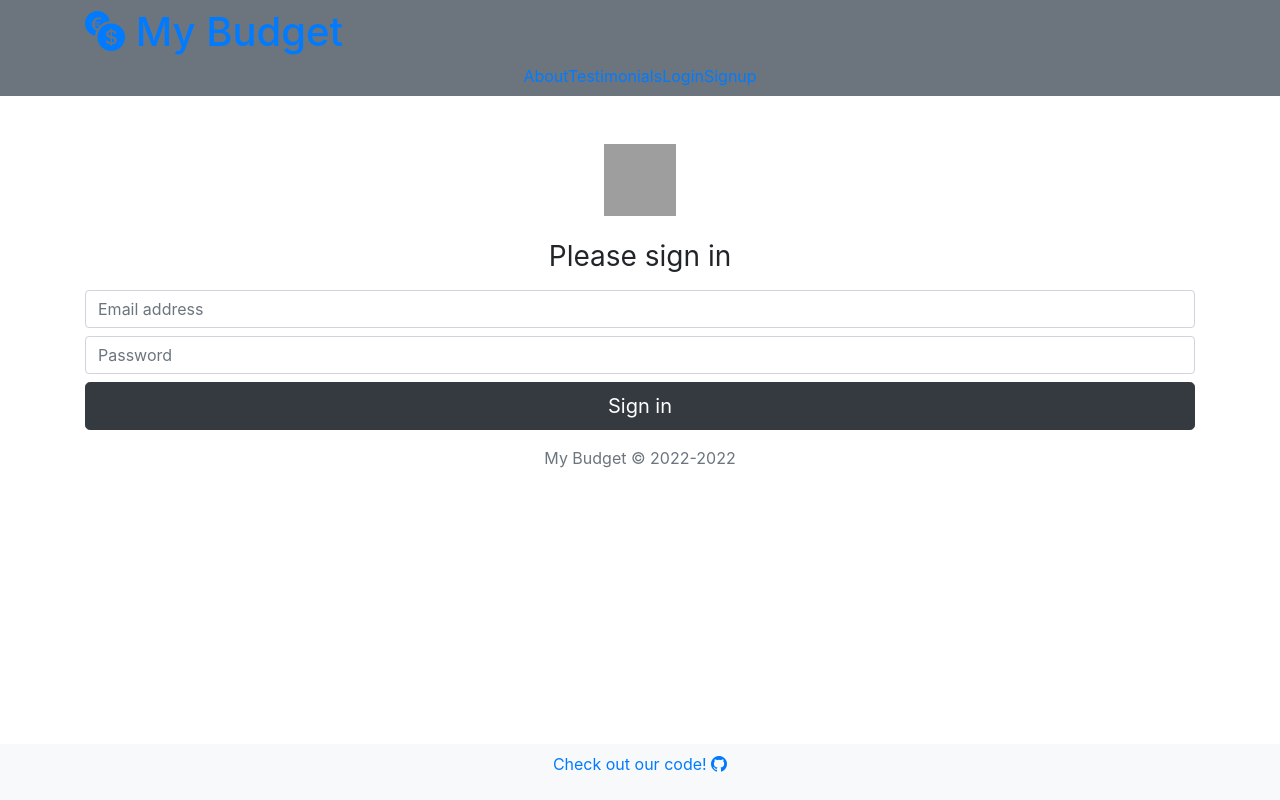
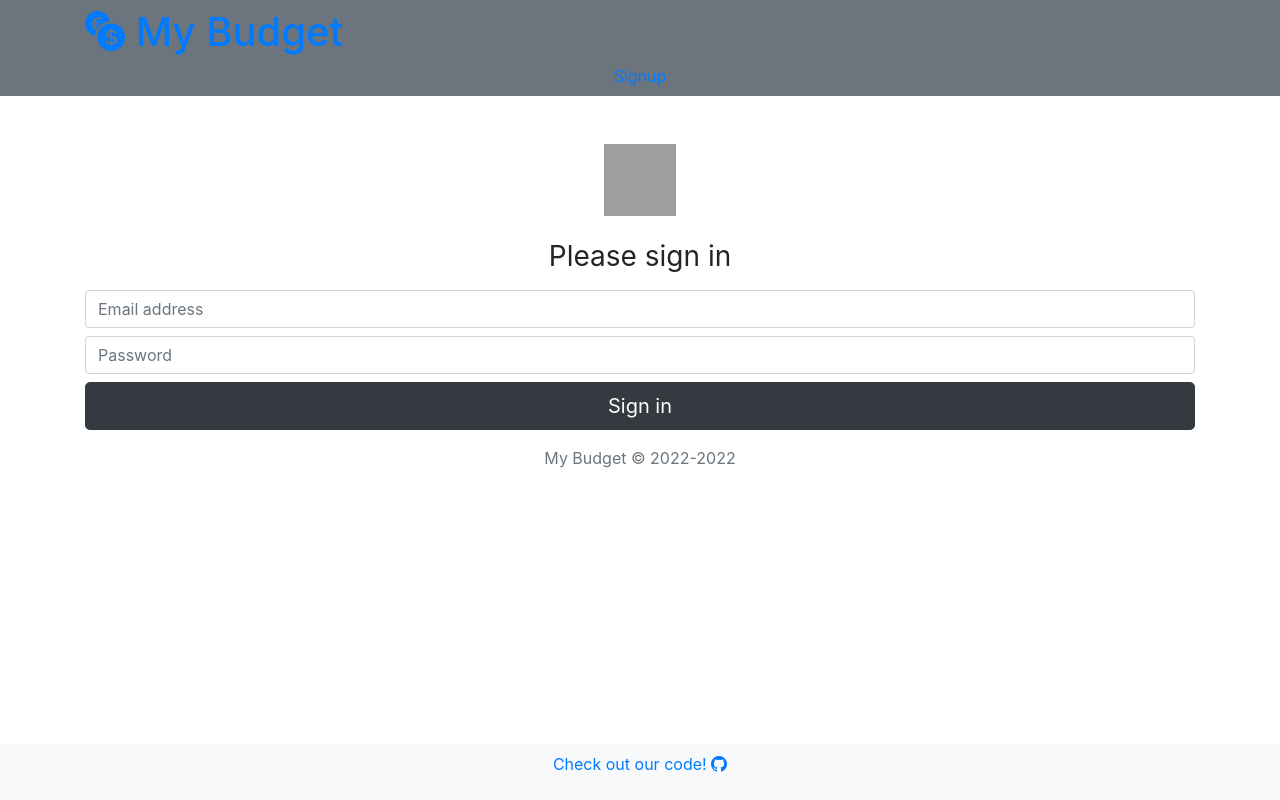
Before and after one commit to AShariat/my-budget, a React (Create React App) app in the folder client/: page /login in a window 1280 px wide. Built offline with nearby package versions, Linux system fonts and the light colour scheme; grey boxes are pictures that could not be loaded.

Commit message:
header renders if logged in

```diff
--- a/client/src/components/Header/index.js
+++ b/client/src/components/Header/index.js
@@ -1,7 +1,29 @@
 import React from "react";
 import { Link } from "react-router-dom";
+import Auth from "../../utils/auth";
 
-const Header = () => {
+function Header(props) {
+
+  function showHeader() {
+    if (Auth.loggedIn()) {
+      return (
+        //   <a
+        //   className="nav-link"
+        //   href="/" onClick={() => Auth.logout()}>
+        //   Logout<span className="sr-only">(current)</span>
+        // </a>
+        <Link to="/" onClick={() => Auth.logout()}>Logout</Link>
+      );
+    } else {
+      return (
+        <Link to="/about">About</Link>,
+        <Link to="/testimonials">Testimonials</Link>,
+        <Link to="/login">Login</Link>,
+        <Link to="/signup">Signup</Link>
+      );
+    }
+  }
+
   return (
     <header className="bg-secondary mb-4 py-2 flex-row align-center">
       <div className="container flex-row justify-space-between-lg justify-center align-center">
@@ -10,16 +32,12 @@ const Header = () => {
             <i className="bi bi-currency-exchange"></i> My Budget
           </h1>
         </Link>
-
         <nav className="text-center">
-          <Link to="/about">About</Link>
-          <Link to="/testimonials">Testimonials</Link>
-          <Link to="/login">Login</Link>
-          <Link to="/signup">Signup</Link>
+          {showHeader()}
         </nav>
       </div>
     </header>
   );
-};
+}
 
 export default Header;
```
